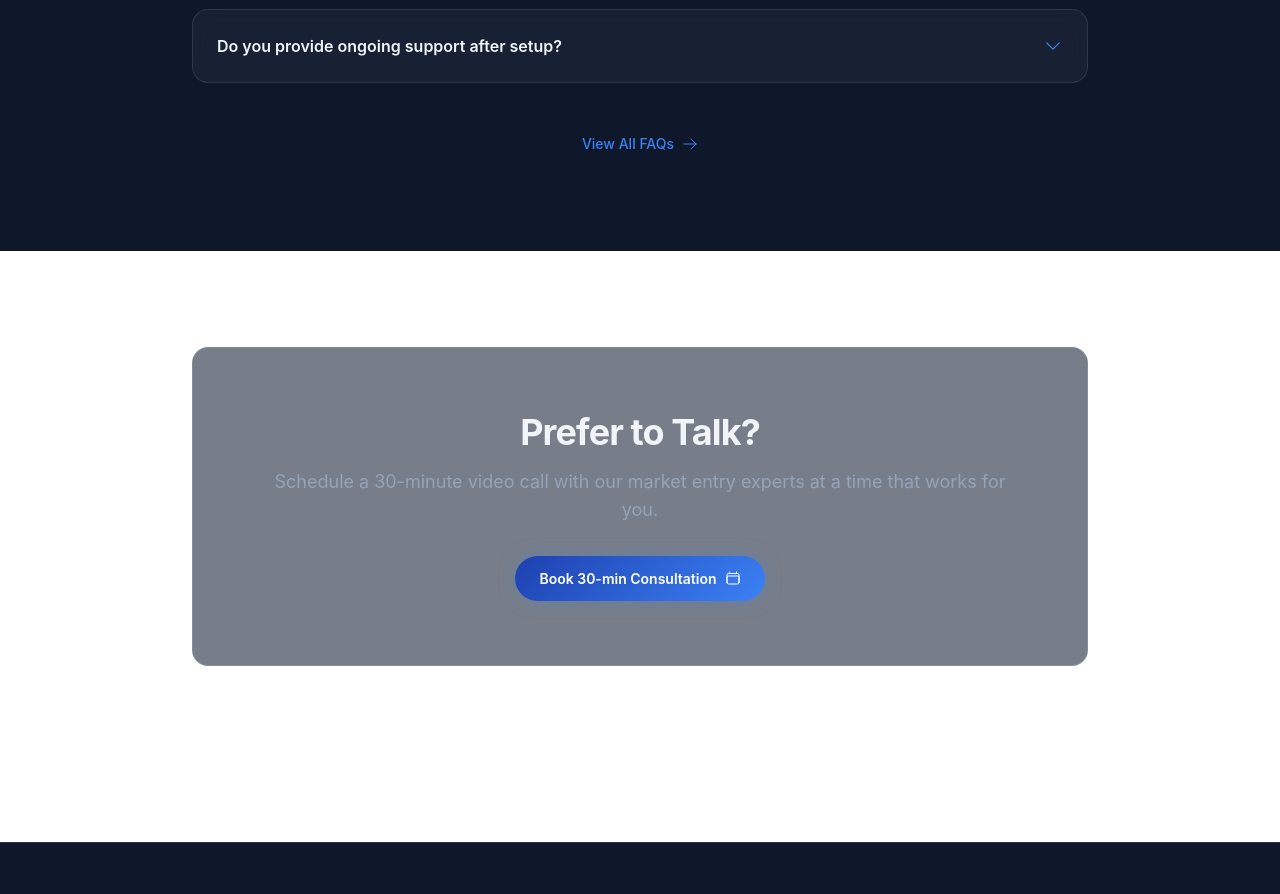
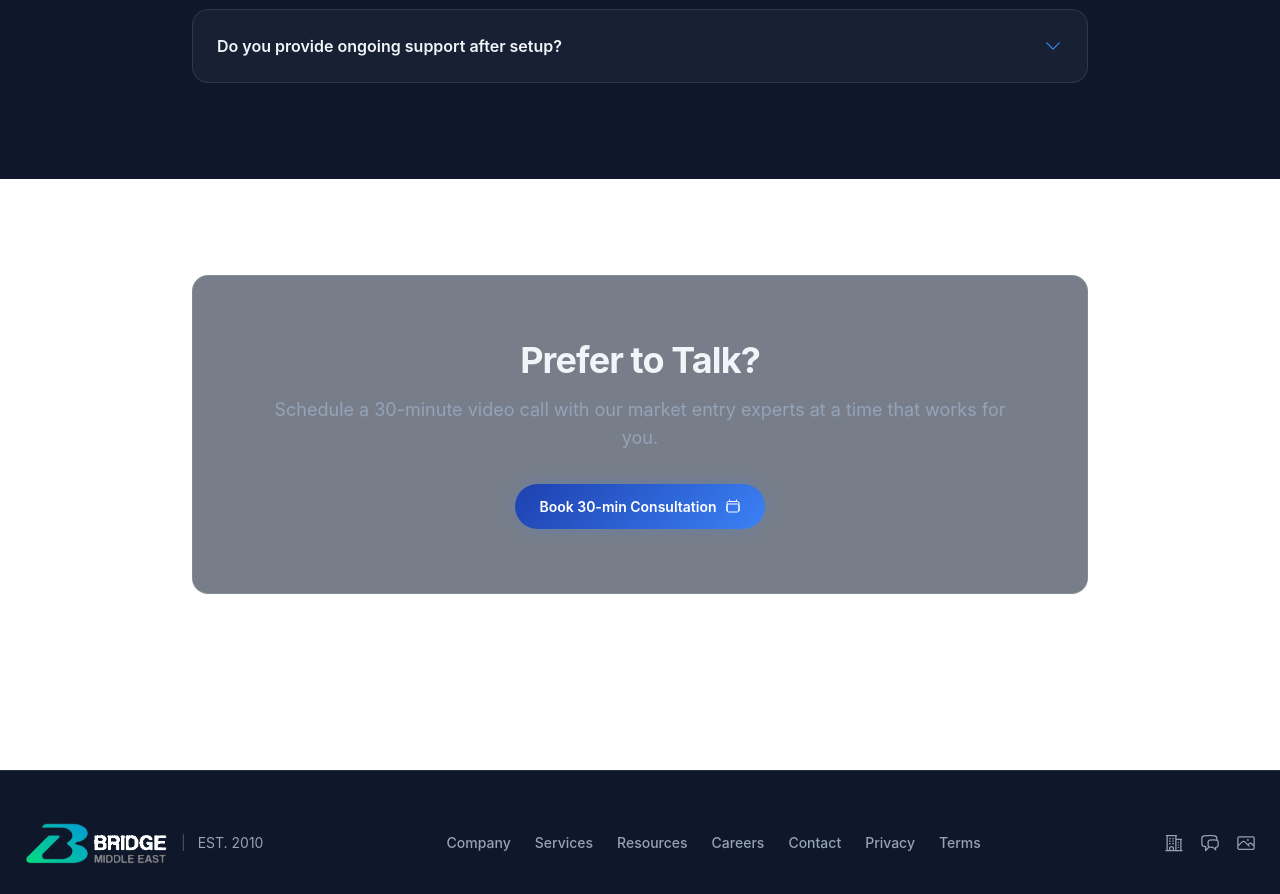
Before and after one commit to akifcankara/bmms-landing, a Next.js app: page /contact in a window 1280 px wide. Shown: the part 2480-3374 px from the top of the page. Built offline with nearby package versions, Linux system fonts and the light colour scheme.

Commit message:
remove unused button

```diff
--- a/src/app/contact/components/FAQPreview.tsx
+++ b/src/app/contact/components/FAQPreview.tsx
@@ -90,14 +90,6 @@ export default function FAQPreview() {
             </div>
           ))}
         </div>
-
-        {/* View All Link */}
-        <div className="text-center mt-12 reveal">
-          <a href="#" className="inline-flex items-center gap-2 text-sm font-medium text-accent hover:gap-3 transition-all">
-            View All FAQs
-            <Icon name="ArrowRightIcon" size={16} variant="outline" className="text-accent" />
-          </a>
-        </div>
       </div>
     </section>
   );
```
